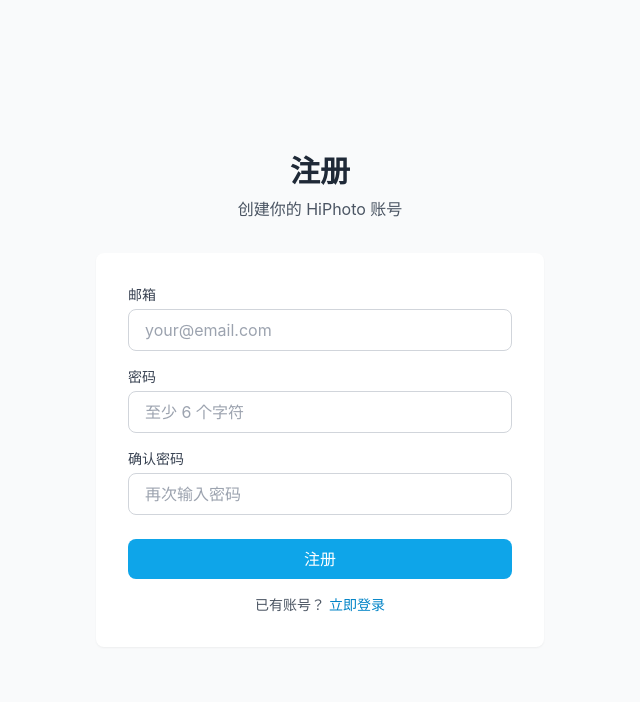
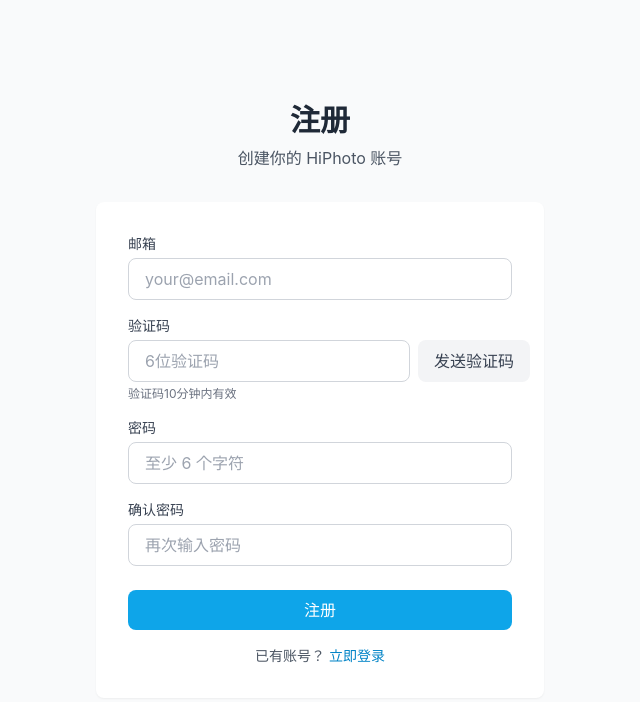
Before and after one commit to merwinM0/hiPhoto_web, a React (Vite) app in the folder hiphoto-frontend/: page /register in a window 1280 px wide. Shown: the top 702 px of the page, without its empty margins (320-960 px from the left). Built offline with nearby package versions, Linux system fonts and the light colour scheme.

Commit message:
feat(email): 前端注册逻辑修改

```diff
--- a/hiphoto-frontend/src/pages/Register.tsx
+++ b/hiphoto-frontend/src/pages/Register.tsx
@@ -1,4 +1,4 @@
-import { useState } from 'react'
+import { useState, useEffect } from 'react'
 import { Link, useNavigate } from 'react-router-dom'
 import { authApi } from '../api/auth'
 
@@ -6,10 +6,40 @@
   const [email, setEmail] = useState('')
   const [password, setPassword] = useState('')
   const [confirmPassword, setConfirmPassword] = useState('')
+  const [code, setCode] = useState('')
   const [loading, setLoading] = useState(false)
+  const [sendingCode, setSendingCode] = useState(false)
+  const [countdown, setCountdown] = useState(0)
   const [error, setError] = useState<string | null>(null)
 
   const navigate = useNavigate()
+
+  useEffect(() => {
+    let timer: number
+    if (countdown > 0) {
+      timer = window.setTimeout(() => setCountdown(countdown - 1), 1000)
+    }
+    return () => clearTimeout(timer)
+  }, [countdown])
+
+  const handleSendCode = async () => {
+    if (!email) {
+      setError('请输入邮箱')
+      return
+    }
+
+    setSendingCode(true)
+    setError(null)
+
+    try {
+      await authApi.sendVerificationCode(email)
+      setCountdown(60) // 60秒倒计时
+    } catch (err: any) {
+      setError(err.response?.data?.error || '发送验证码失败')
+    } finally {
+      setSendingCode(false)
+    }
+  }
 
   const handleSubmit = async (e: React.FormEvent) => {
     e.preventDefault()
@@ -25,11 +55,16 @@
       return
     }
 
+    if (!code) {
+      setError('请输入验证码')
+      return
+    }
+
     setLoading(true)
 
     try {
-      await authApi.register(email, password)
-      navigate('/verify', { state: { email } })
+      await authApi.register(email, password, code)
+      navigate('/login', { state: { message: '注册成功，请登录' } })
     } catch (err: any) {
       setError(err.response?.data?.error || '注册失败')
     } finally {
@@ -66,6 +101,33 @@
                  className="w-full px-4 py-2 border border-gray-300 rounded-lg focus:ring-2 focus:ring-primary-500 focus:border-transparent"
                  placeholder="your@email.com"
                />
+             </div>
+
+             <div>
+               <label htmlFor="code" className="block text-sm font-medium text-gray-700 mb-1">
+                 验证码
+               </label>
+               <div className="flex gap-2">
+                 <input
+                   id="code"
+                   type="text"
+                   value={code}
+                   onChange={(e) => setCode(e.target.value)}
+                   required
+                   className="flex-1 px-4 py-2 border border-gray-300 rounded-lg focus:ring-2 focus:ring-primary-500 focus:border-transparent"
+                   placeholder="6位验证码"
+                   maxLength={6}
+                 />
+                 <button
+                   type="button"
+                   onClick={handleSendCode}
+                   disabled={sendingCode || countdown > 0}
+                   className="px-4 py-2 bg-gray-100 text-gray-700 rounded-lg hover:bg-gray-200 disabled:opacity-50 disabled:cursor-not-allowed whitespace-nowrap"
+                 >
+                   {sendingCode ? '发送中...' : countdown > 0 ? `${countdown}秒后重试` : '发送验证码'}
+                 </button>
+               </div>
+               <p className="mt-1 text-xs text-gray-500">验证码10分钟内有效</p>
              </div>
 
              <div>
```
Also changed, not shown: 2 other files (tests, documents, lock files or other folders). Lines whose indentation alone changed are shown as unchanged.
